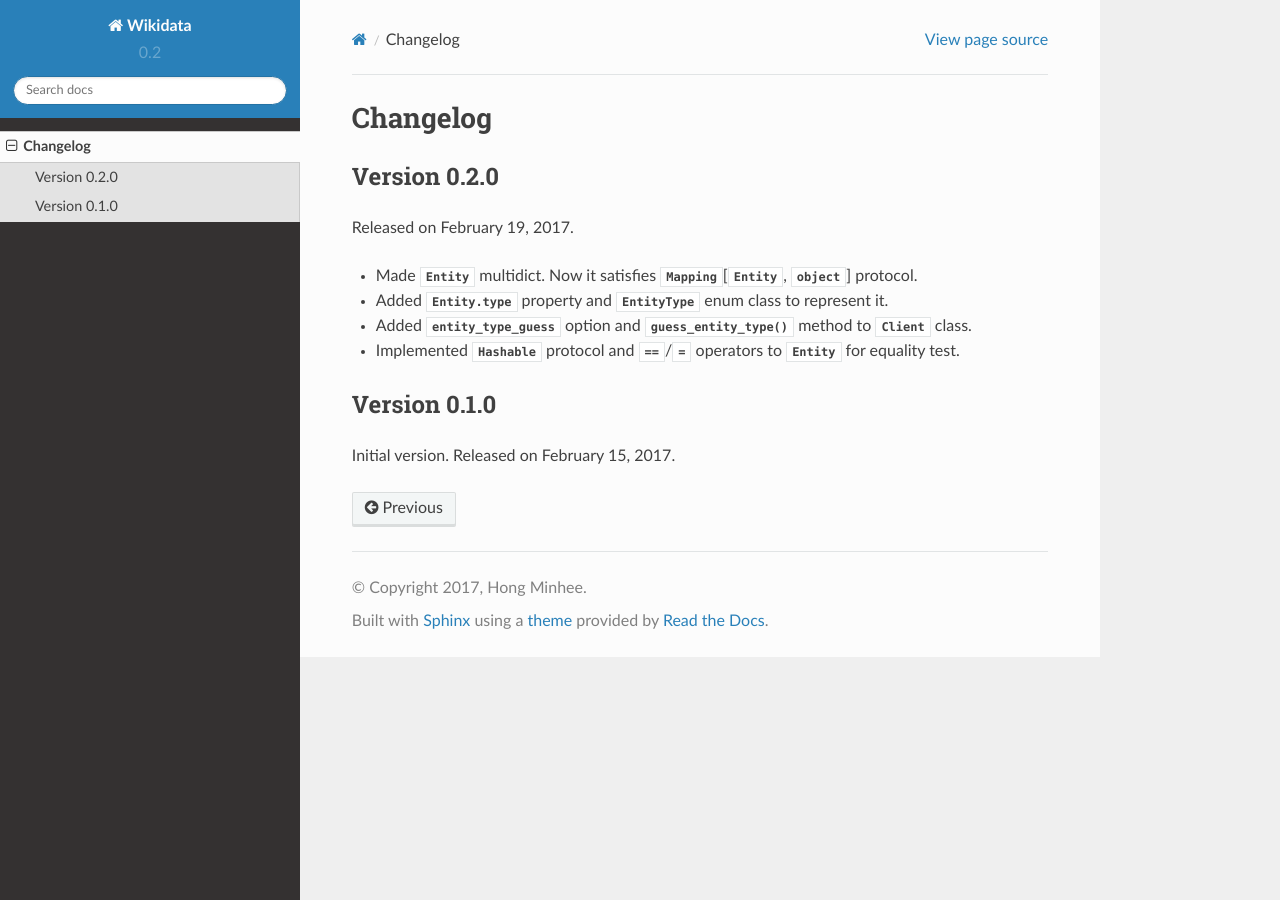
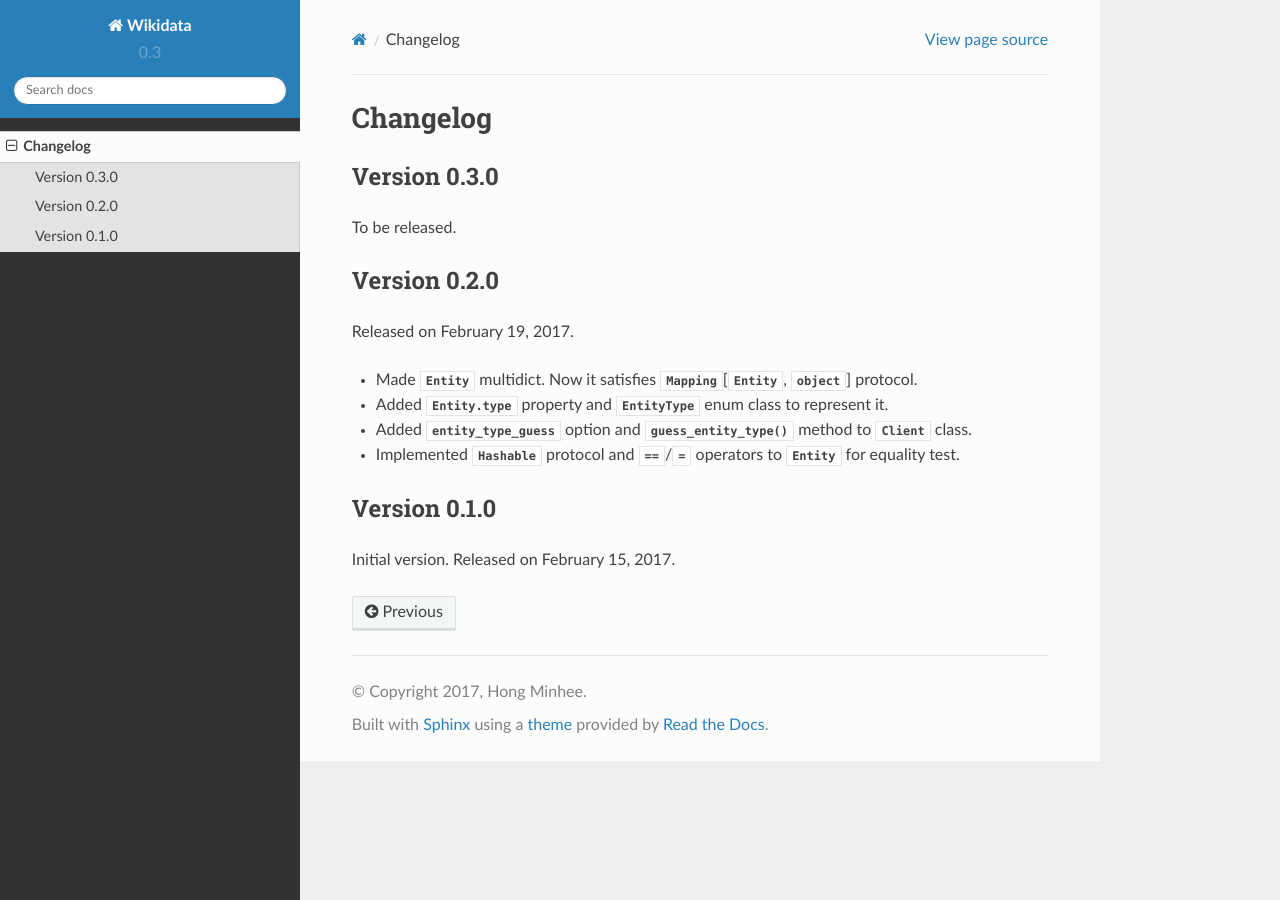
Before and after one commit to dahlia/wikidata, a Sphinx documentation site: the page built from docs/changes.rst, in a window 1280 px wide. Built offline with Sphinx 7.4.7 and the Read the Docs theme 2.0.0, drawn with Linux system fonts in a browser that asks for light colours.

Commit message:
Version bump  [ci skip]

```diff
--- a/docs/changes.rst
+++ b/docs/changes.rst
@@ -1,5 +1,11 @@
 Changelog
 =========
+
+Version 0.3.0
+'''''''''''''
+
+To be released.
+
 
 Version 0.2.0
 '''''''''''''
--- a/wikidata/__init__.py
+++ b/wikidata/__init__.py
@@ -5,4 +5,4 @@
 
 """
 
-__version__ = '0.2.0'
+__version__ = '0.3.0'
```
